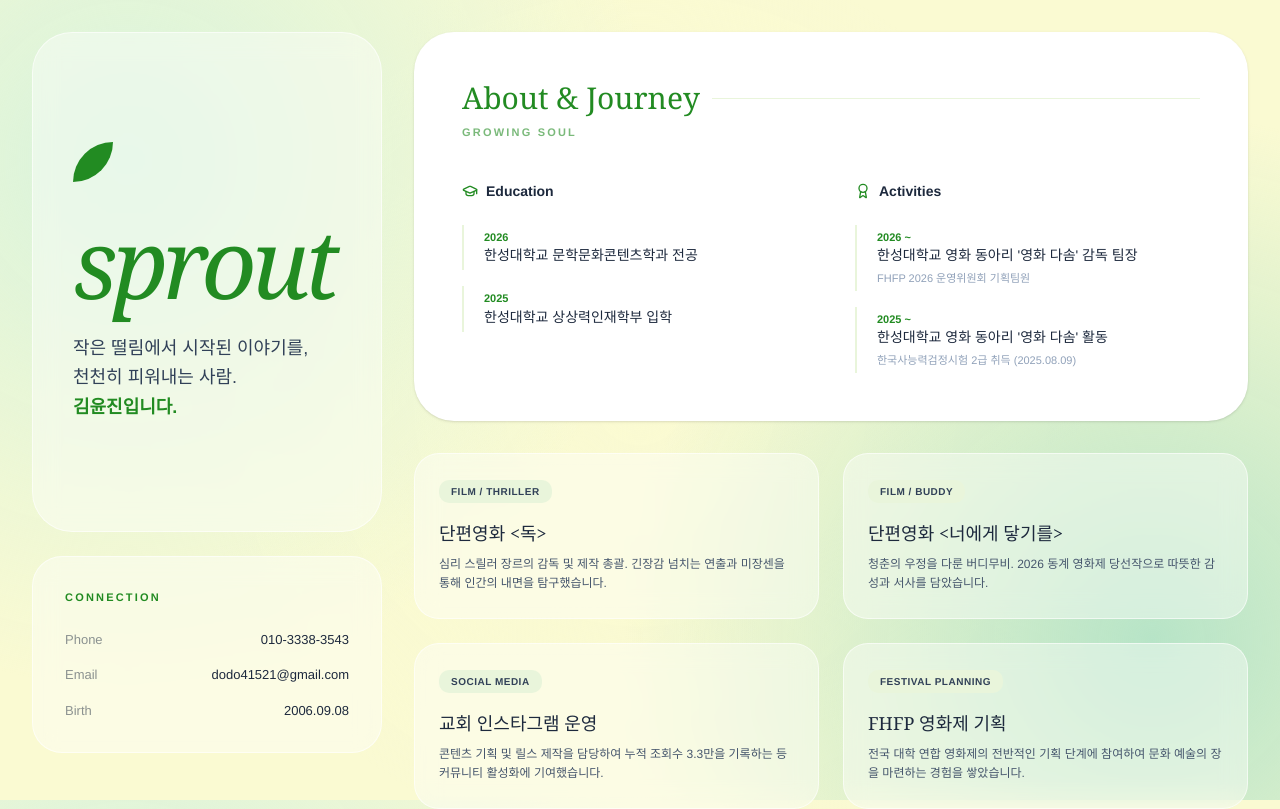
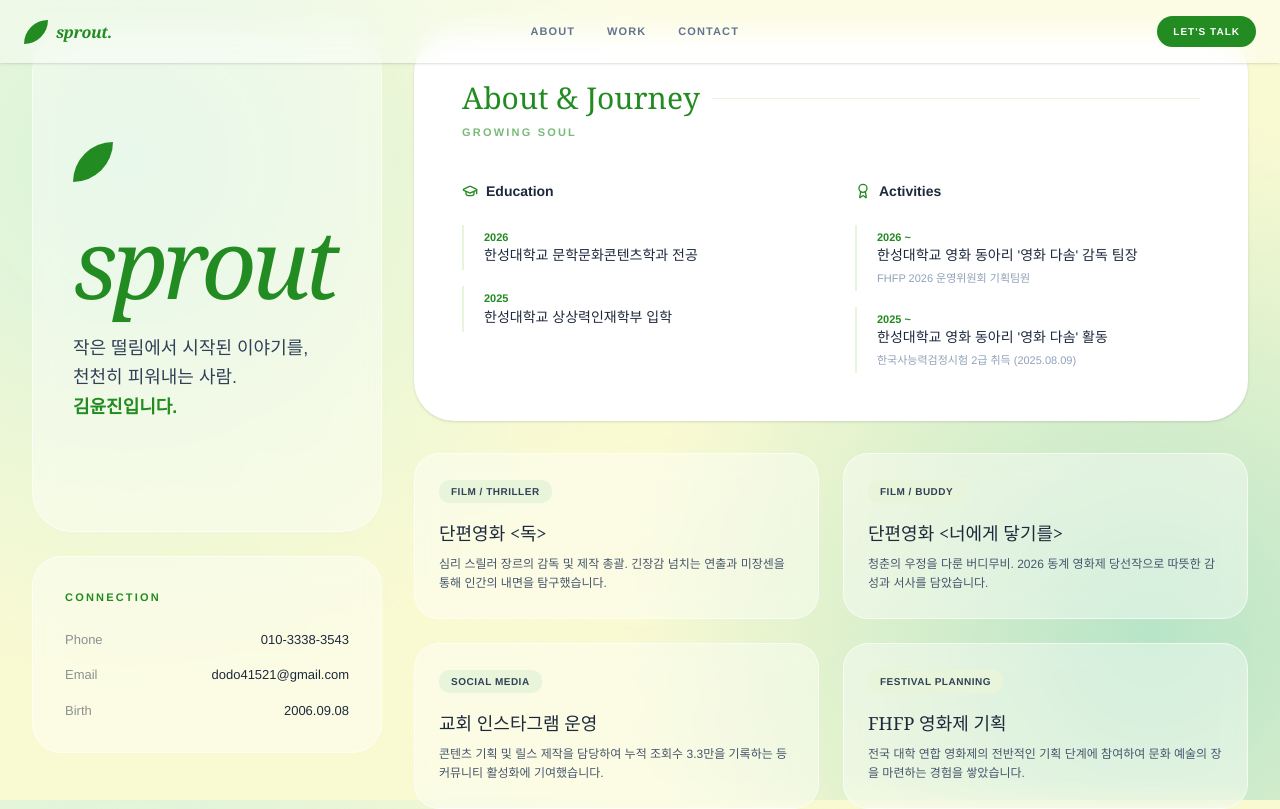
Before and after one commit to dodo41521/sprout, a React (Vite) app: page / in a window 1280 px wide. Shown: the top 809 px of the page. Built offline with nearby package versions, Linux system fonts and the light colour scheme.

Commit message:
feat: Add sticky navbar and improve page title
Introduces a sticky navigation bar with "About", "Work", and "Contact" links. Also updates the HTML title to be more descriptive and includes a favicon. The main content container now has padding to accommodate the fixed navbar.

```diff
--- a/src/App.tsx
+++ b/src/App.tsx
@@ -59,9 +59,31 @@ const Card = ({ title, description, badge, icon: Icon }: { title: string; descri
   </motion.div>
 );
 
+const Navbar = () => (
+  <motion.nav
+    initial={{ y: -100 }}
+    animate={{ y: 0 }}
+    className="fixed top-0 left-0 w-full z-50 px-6 py-4 flex justify-between items-center glass border-none shadow-sm"
+  >
+    <div className="flex items-center gap-2">
+      <div className="w-6 h-6 bg-sprout-green rounded-tl-full rounded-br-full" />
+      <span className="font-serif italic text-sprout-green font-bold tracking-tight">sprout.</span>
+    </div>
+    <div className="hidden md:flex items-center gap-8 text-[11px] font-bold uppercase tracking-widest text-slate-500">
+      <a href="#about" className="hover:text-sprout-green transition-colors">About</a>
+      <a href="#work" className="hover:text-sprout-green transition-colors">Work</a>
+      <a href="#contact" className="hover:text-sprout-green transition-colors">Contact</a>
+    </div>
+    <button className="bg-sprout-green text-white text-[10px] uppercase tracking-widest px-4 py-2 rounded-full font-bold hover:bg-slate-800 transition-colors">
+      Let's Talk
+    </button>
+  </motion.nav>
+);
+
 export default function App() {
   return (
-    <div className="p-4 md:p-8 selection:bg-sprout-green selection:text-white">
+    <div className="pt-24 p-4 md:p-8 selection:bg-sprout-green selection:text-white">
+      <Navbar />
       <div className="max-w-7xl mx-auto lg:grid lg:grid-cols-[350px_1fr] gap-8 items-start">
 
         {/* Left Sidebar: Hero & Contact */}
@@ -86,6 +108,7 @@ export default function App() {
 
           {/* Contact Card (Connection) */}
           <motion.div
+            id="contact"
             initial={{ opacity: 0, y: 20 }}
             animate={{ opacity: 1, y: 0 }}
             transition={{ delay: 0.3 }}
@@ -114,6 +137,7 @@ export default function App() {
 
           {/* About Section */}
           <motion.section
+            id="about"
             initial={{ opacity: 0, y: 20 }}
             animate={{ opacity: 1, y: 0 }}
             transition={{ delay: 0.5 }}
@@ -163,7 +187,7 @@ export default function App() {
           </motion.section>
 
           {/* Work Section */}
-          <section className="space-y-6">
+          <section id="work" className="space-y-6">
             <div className="grid grid-cols-1 md:grid-cols-2 gap-6">
               <Card
                 badge="Film / Thriller"
```
Also changed, not shown: index.html (+2 -1 lines).
